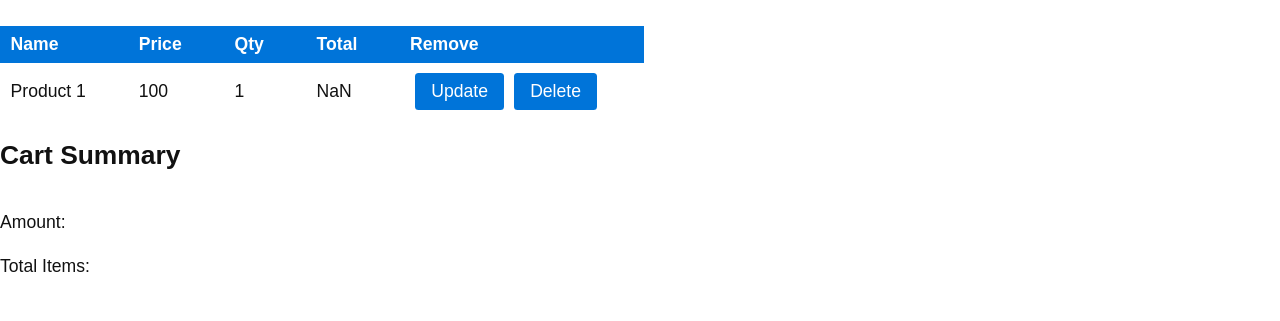
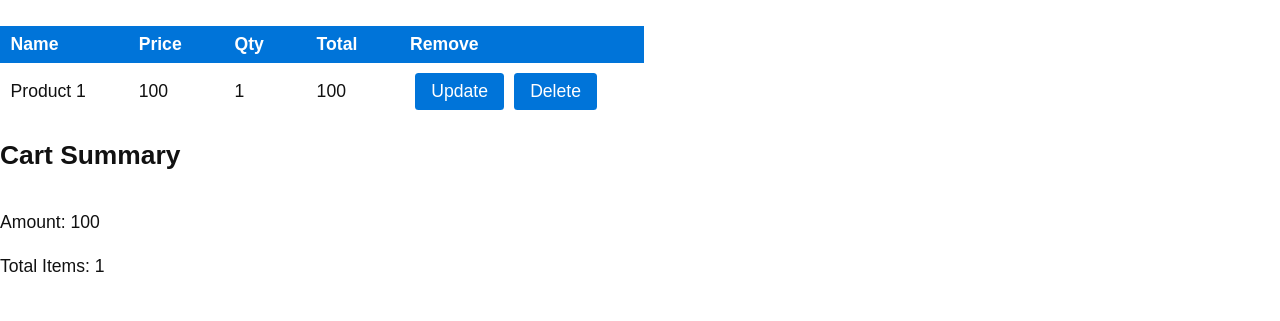
Before and after one commit to nodesense/dmi-react-2018, a React (Create React App) app: page / in a window 1280 px wide. Shown: the part 279-600 px from the top of the page. Built offline with nearby package versions, Linux system fonts and the light colour scheme.

Commit message:
Day 1 end

```diff
--- a/src/app/cart/components/Cart.js
+++ b/src/app/cart/components/Cart.js
@@ -5,14 +5,26 @@ import CartSummary from "./CartSummary"
 
 
 export default class Cart extends React.Component {
+     // Creation Cycle 1
     constructor(props) {
         super(props)
 
         this.state = {
             items: [
                 {id: 1, name: "Product 1", price: 100, qty: 1}
-            ]
+            ],
+            amount: 0,
+            count: 0
         }
+        console.log("Cart Created")
+
+    }
+
+    // creation life cycle 2
+    componentWillMount() {
+        console.log("Cart will mount")
+        // pre-compute
+        this.recalculate()
     }
 
     //Es.NEXT
@@ -25,6 +37,21 @@ export default class Cart extends React.Component {
             price: 1 + Math.ceil(Math.random() * 100),
             qty: 1
         }
+
+        // Mutablity vs Immutablity
+        //BAD, mutation
+        //this.state.items.push(item)
+
+        //items.push (item) ==> mutable
+        // items = [...items, item] => immutable
+
+        //GOOD
+        let items = [...this.state.items, item]
+
+        this.setState({
+            items
+        })
+
     }
 
     removeItem = (id) => {
@@ -39,6 +66,27 @@ export default class Cart extends React.Component {
 
     }
 
+    // amount, count to be recalculated
+    recalculate() {
+        let items = this.state.items;
+
+        let amount =0,
+            count = 0;
+
+        for (let item of items) {
+            amount += item.price * item.qty;
+            count += item.qty;
+        }
+
+        this.setState({
+            // amount: amount,
+            // count: count
+            amount,
+            count
+        })
+
+    }
+
     dummyRefresh = () => {
         this.setState({
             flag: true
@@ -46,6 +94,8 @@ export default class Cart extends React.Component {
     }
 
     render() {
+        console.log("Cart render")
+
         return (
             <div>
                 <h2>Cart</h2>
@@ -63,7 +113,9 @@ export default class Cart extends React.Component {
                 <CartList   items={this.state.items}>
                 </CartList>
 
-                <CartSummary>
+                <CartSummary amount={this.state.amount}
+                             count={this.state.count}
+                >
                 </CartSummary>
             </div>
         )
--- a/src/app/cart/components/CartItem.js
+++ b/src/app/cart/components/CartItem.js
@@ -19,12 +19,12 @@ export default class CartItem extends React.Component {
                <td>
                         {item.qty}
                 </td>
-               <td>{item.qty * item.total}</td>
+               <td>{item.qty * item.price}</td>
                <td>
-                    <button onClick={""}>
+                    <button onClick={ () => {} }>
                         Update
                    </button>
-                   <button onClick={""}>
+                   <button onClick={ () => {} }>
                         Delete
                    </button>
                </td>
--- a/src/app/cart/components/CartList.js
+++ b/src/app/cart/components/CartList.js
@@ -31,7 +31,7 @@ export default class CartList extends React.Component {
 
                        {
                            items.map( item => (
-                               <CartItem item={item} />
+                               <CartItem item={item} key={item.id} />
                            ))
                        }
 
```
